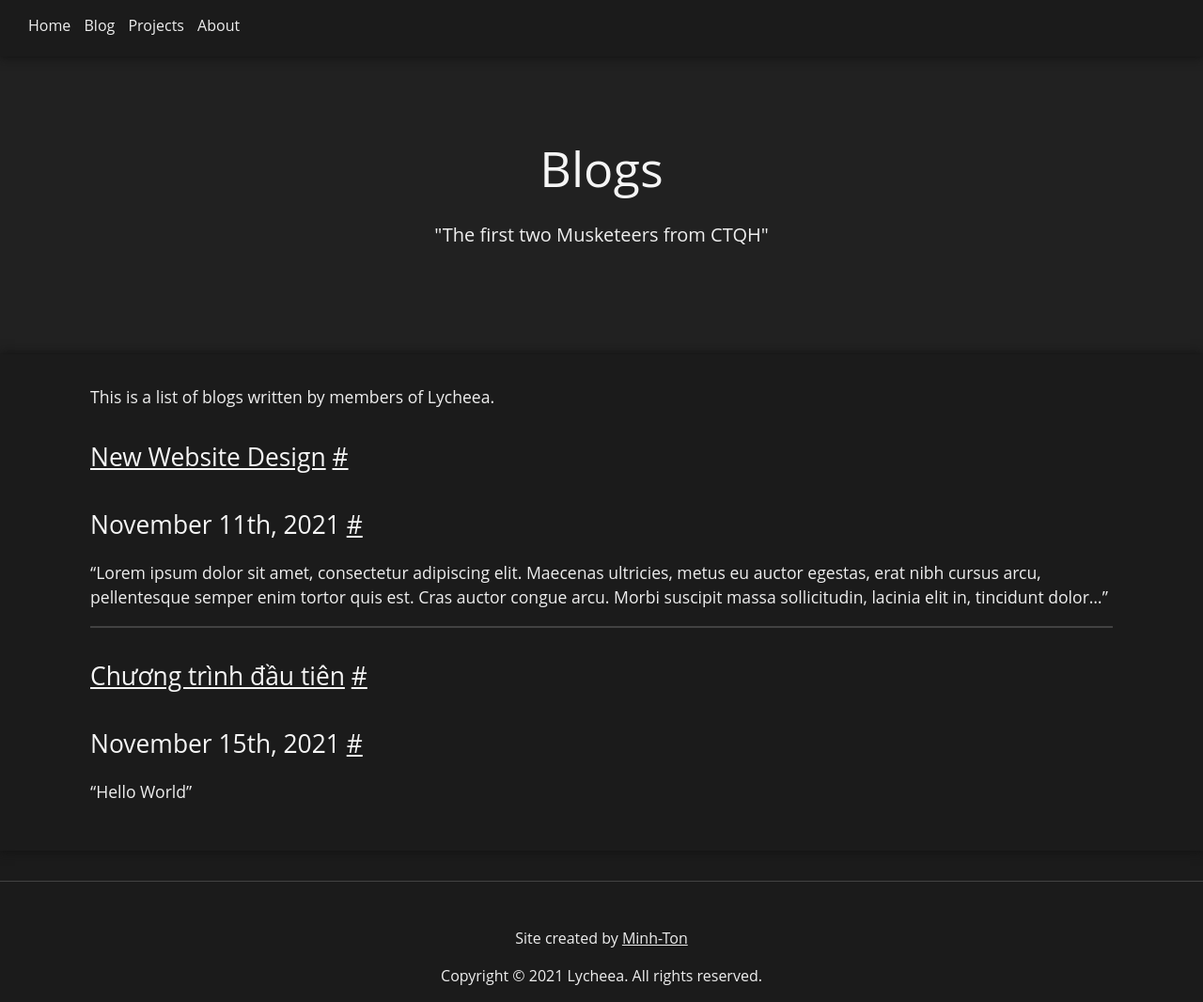
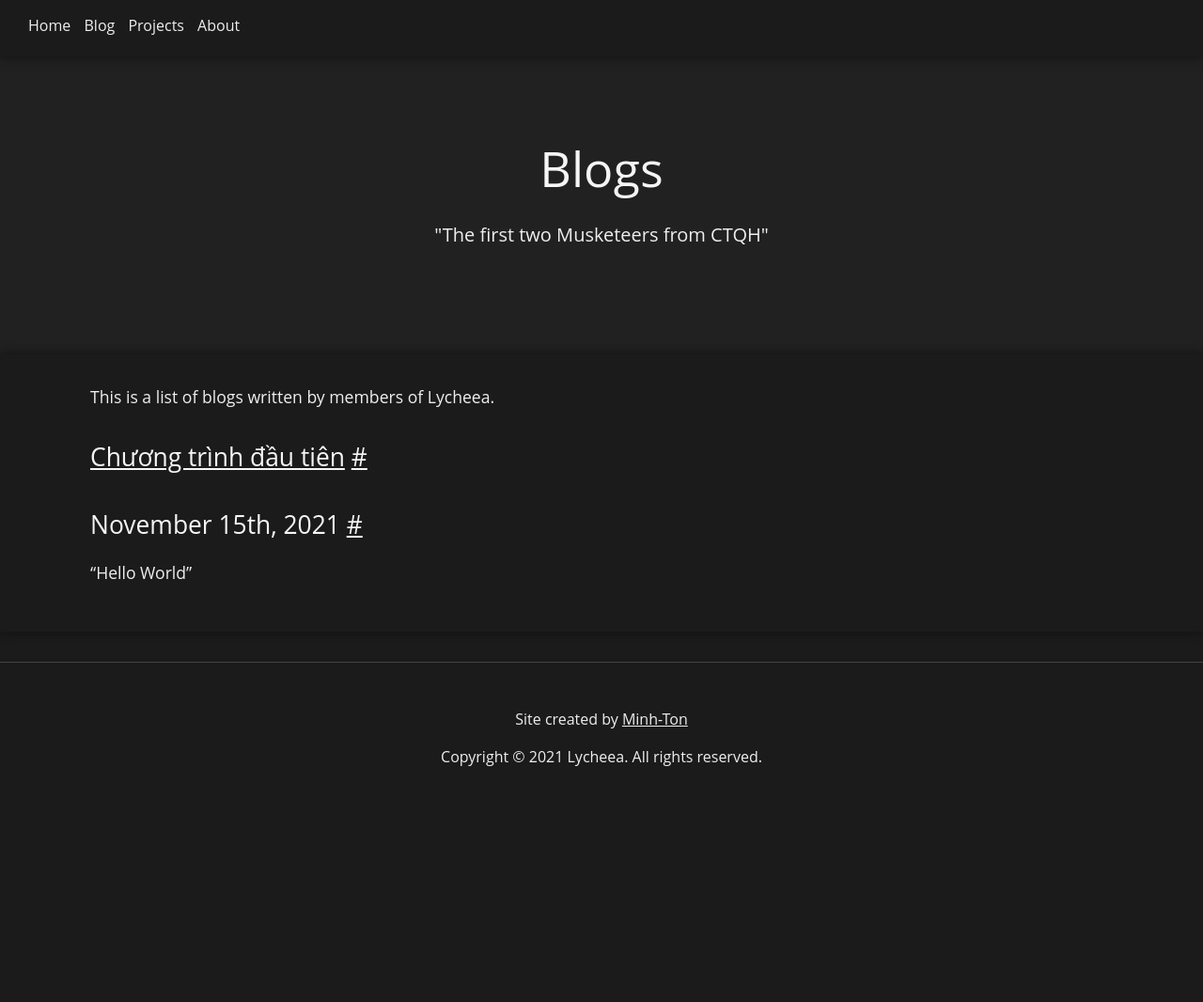
Before and after one commit to lycheea/lycheea.github.io, a Jekyll site: the page built from blogs/blogs.md, in a window 1280 px wide and 1066 px high. Shown: the whole window at 94% size. Built offline with Jekyll 4.4.1, drawn with Linux system fonts in a browser that asks for light colours.

Commit message:
Remove dummy blog

```diff
--- a/blogs/blogs.md
+++ b/blogs/blogs.md
@@ -6,13 +6,6 @@ permalink: /blogs/
 
 This is a list of blogs written by members of Lycheea.
 
-## [New Website Design](/blogs/14112021/new_website_launched.html)
-## November 11th, 2021
-
-"Lorem ipsum dolor sit amet, consectetur adipiscing elit. Maecenas ultricies, metus eu auctor egestas, erat nibh cursus arcu, pellentesque semper enim tortor quis est. Cras auctor congue arcu. Morbi suscipit massa sollicitudin, lacinia elit in, tincidunt dolor..."
-
----
-
 ## [Chương trình đầu tiên](/blogs/15112021/chuong_trinh_dau_tien.html)
 ## November 15th, 2021
 
```
